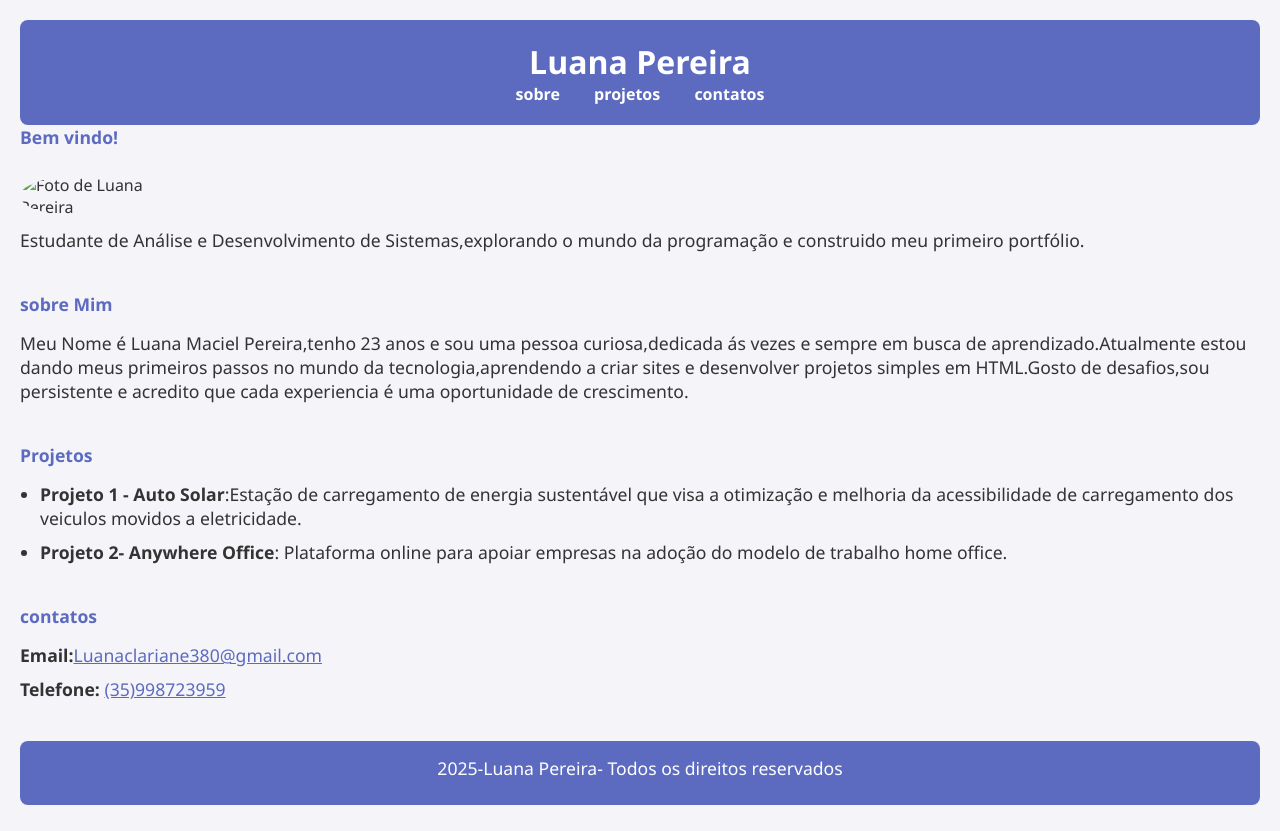
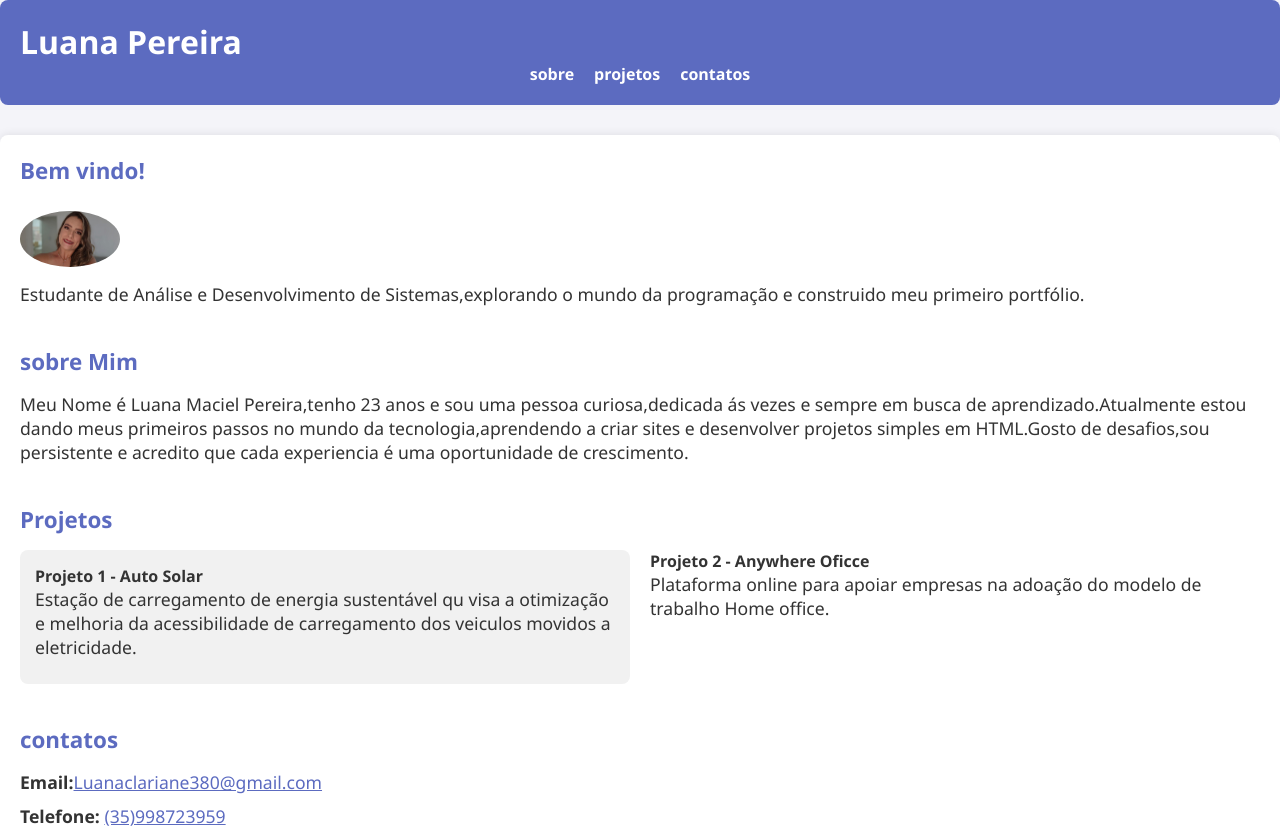
Before and after one commit to LUANAPEREIRA34/PORTFOLIO, a plain HTML site: page index.html in a window 1280 px wide. Shown: the top 831 px of the page. Drawn offline with Linux system fonts and the light colour scheme.

Commit message:
Atualizado

```diff
--- a/index.html
+++ b/index.html
@@ -16,22 +16,41 @@ font-family: 'Segoe UI', Tahoma, Geneva, Verdana, sans-serif;
 line-height: 1,6;
 background-color: #f4f4f9;
 color: #333;
-padding: 20px;
+}
+ .container {
+    max-width: 1100px;
+    margin: 0 auto;
+   padding: 20px;
 }
 
-header{
+header {
     background-color: #5c6bc0;
     color: white;
     padding: 20px;
-text-align: center;
- border-radius: 8px;
+    border-radius: 8px;
+}
+  .header-flex {
+    display: flex;
+    flex-direction: column;
+    align-items: center;
+    justify-content: space-between;
 }
 
-nav a{
+.header-flex h1 {
+    margin-bottom: 10px;
+}
+
+nav {
+ display: flex;
+ gap: 20px;
+ flex-wrap: wrap;
+ justify-content: center;
+}
+
+nav a {
     color: white;
    text-decoration: none;
-   margin: 0 15px;
-font-weight: bold;
+   font-weight: bold;
 }
 
  nav a:hover{
@@ -39,8 +58,7 @@ font-weight: bold;
  }
 
  main{
-    max-width: 900px;
-     margin: 30px auto;
+     margin-top: 30px ;
     padding: 20px;
     background: white;
  border-radius: 8px;
@@ -51,12 +69,13 @@ box-shadow: 0 0 10px rgba(0, 0, 0, 0.1);
     margin-bottom: 40px;
   }
 
-  h2{
+  h2 {
     color: #5c6bc0;
   margin-bottom: 15px;
-font-size: 1.1em;
+font-size: 1.4em;
 }
-  p,li {
+
+p,li {
     font-size: 1.1em;
   margin-bottom: 10px;
 }
@@ -69,6 +88,18 @@ img {
     border-radius: 50%;
      margin: 10px 0;
     max-width: 150px;
+}
+
+.projetos-grid {
+    display: grid;
+    grid-template-columns: repeat(auto-fit,minmax(280px, 1fr));
+     gap: 20px;
+}
+
+.projeto-item {
+    background-color: #f1f1f1;
+    padding: 15px;
+     border-radius: 8px;
 }
 
 footer {
@@ -88,7 +119,14 @@ a:hover {
     text-decoration: underline;
 }
 
-@media (max-width: 600px) {
+@media(min-width:700px){
+    .header-flex {
+        flex-direction: row;
+    align-items: center;
+    }
+}
+
+@media (maxn-width: 600px) {
     nav a {
         display: block;
         margin: 10px 0;
@@ -110,10 +148,11 @@ img{
      <a href="#contatos">contatos</a>
 </nav>
 </header>
+<main>
 
-<section id="apresentação">
+    <section id="apresentação">
 <h2>Bem vindo!</h2>
-<img src="" alt="Foto de Luana Pereira"width="100">
+<img src="luana.jpeg.jpeg" alt="Foto de Luana Pereira"width="100">
 <p>Estudante de Análise e Desenvolvimento de Sistemas,explorando o mundo da programação e construido meu primeiro portfólio.</p>
 </section>
 
@@ -124,10 +163,16 @@ img{
 
 <section id="projetos">
 <h2>Projetos</h2>
-<ul>
-<li><strong>Projeto 1 - Auto Solar</strong>:Estação de carregamento de energia sustentável que visa a otimização e melhoria da acessibilidade de carregamento dos veiculos movidos a eletricidade.</li>
-<li><strong>Projeto 2- Anywhere Office</strong>: Plataforma online para apoiar empresas na adoção do modelo de trabalho home office.</li>
-</ul>
+<div class="projetos-grid">
+    <div class="projeto-item">
+        <strong>Projeto 1 - Auto Solar</strong>
+        <P>Estação de carregamento de energia sustentável qu visa a otimização e melhoria da acessibilidade de carregamento dos veiculos movidos a eletricidade.</P>
+    </div>
+<div class=""projeto-item>
+    <strong>Projeto 2 - Anywhere Oficce</strong>
+<p>Plataforma online para apoiar empresas na adoação do modelo de trabalho Home office.</p>
+</div>
+</div>
 </section>
 
 <section id="contatos">
```
Also changed, not shown: luana.jpeg.jpeg (added).
